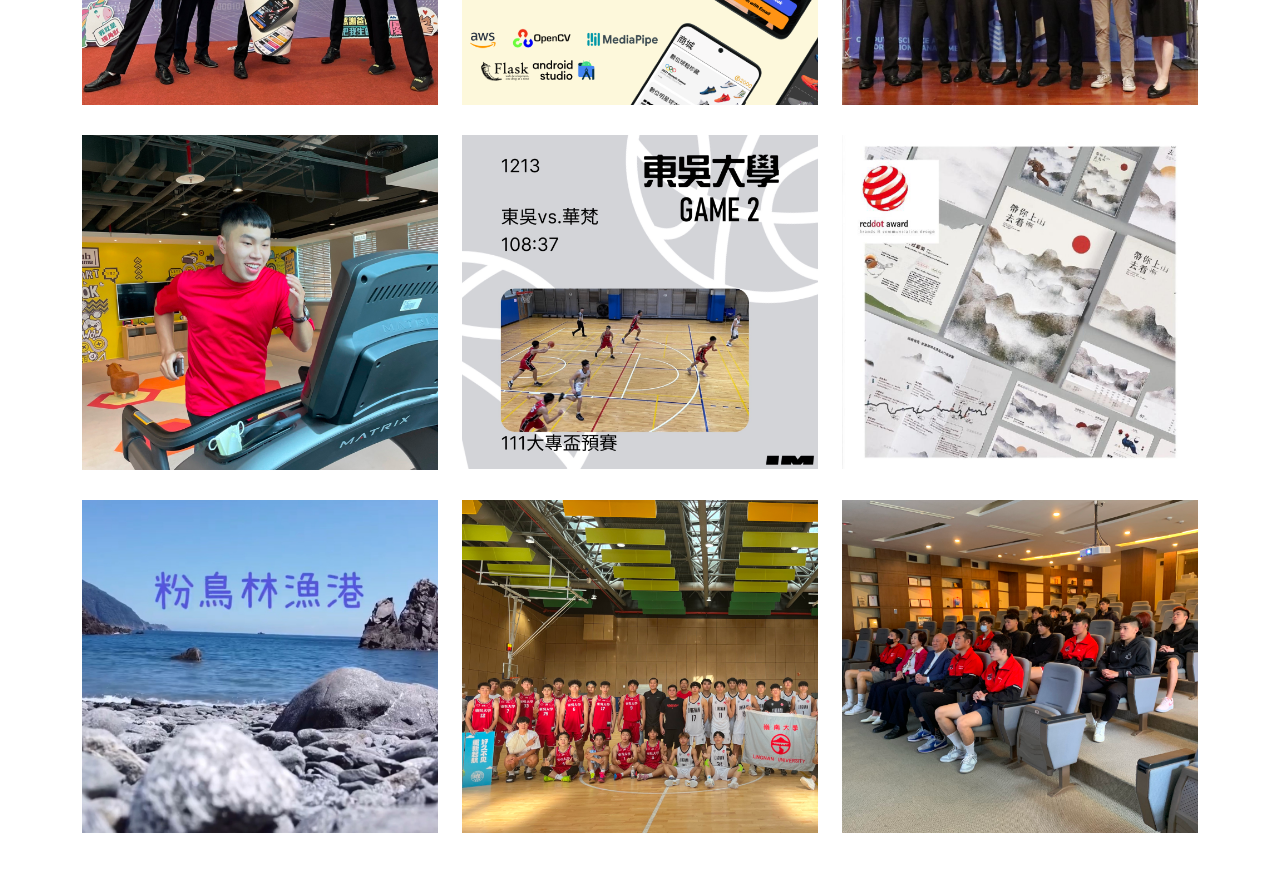
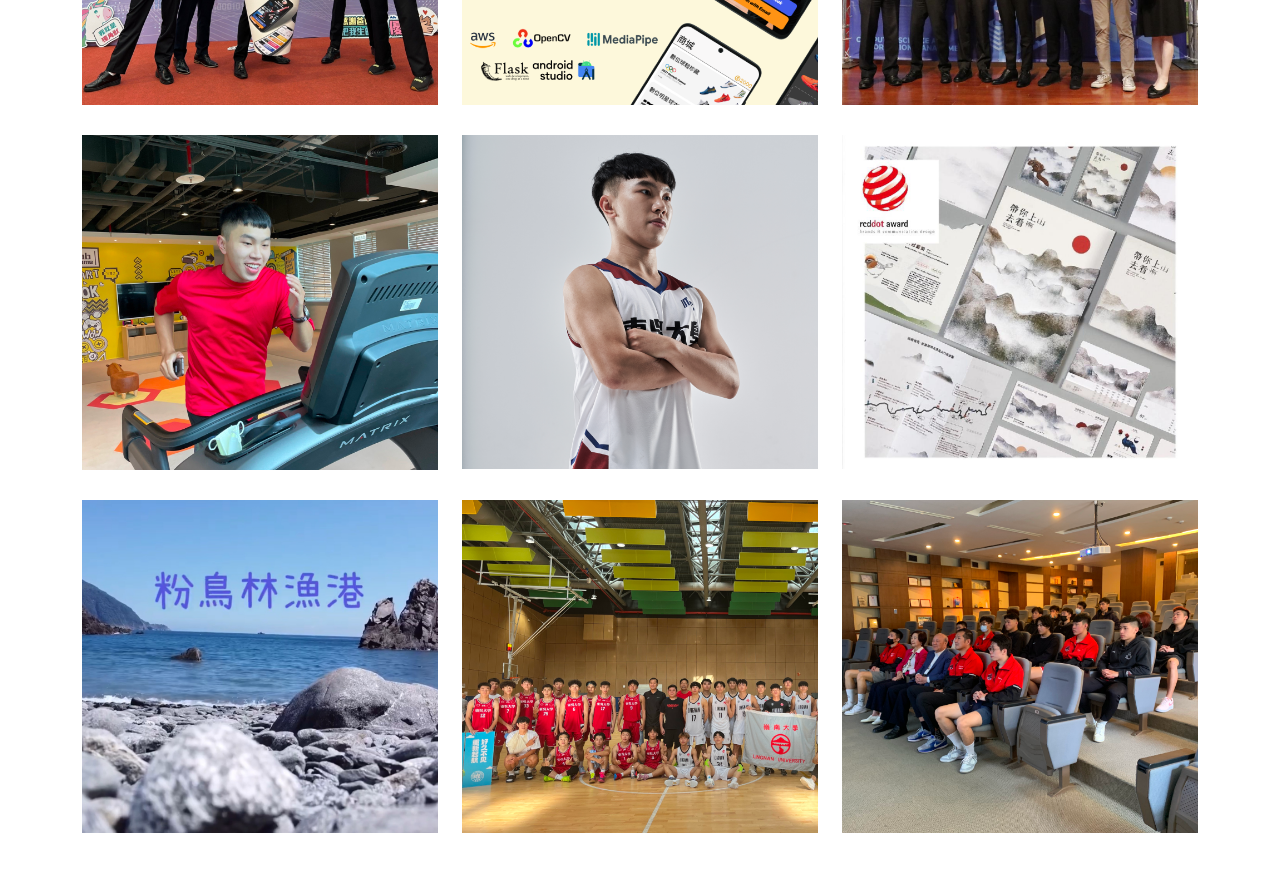
Before and after one commit to TsaiDWin/TsaiDungYing, a plain HTML site: page Resume/index.html in a window 1280 px wide. Shown: the part 2240-3111 px from the top of the page. Drawn offline with nearby package versions, Linux system fonts and the light colour scheme; a web font is replaced by a local one.

Commit message:
Update index.html

```diff
--- a/Resume/index.html
+++ b/Resume/index.html
@@ -240,7 +240,7 @@
           </div>
 
           <div class="col-lg-4 col-md-6 portfolio-item filter-basketball">
-            <img src="assets/img/portfolio/scubb_game.png" class="img-fluid" alt="">
+            <img src="assets/img/portfolio/scubb_me.png" class="img-fluid" alt="">
             <div class="portfolio-info">
               <h4>Soochow University basketball team</h4>
               <p><a href="https://youtu.be/v3qbz3I3gEQ" target="_blank">Click here to check out my latest video on YouTube channel!</a></p>
```
